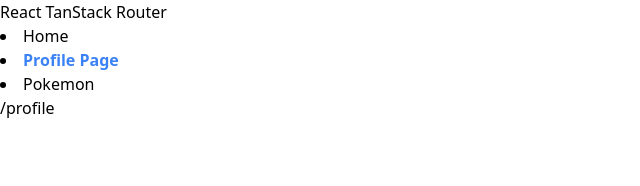
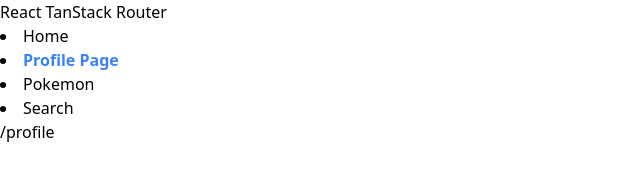
Before and after one commit to striverz/tanstack-router, a React (Vite) app: page /profile in a window 1280 px wide. Shown: the top 186 px of the page, without its empty margins (0-640 px from the left). Built offline with nearby package versions, Linux system fonts and the light colour scheme.

Commit message:
learned about validation in the tanstack router

```diff
--- a/src/routeTree.gen.ts
+++ b/src/routeTree.gen.ts
@@ -11,12 +11,19 @@
 // Import Routes
 
 import { Route as rootRoute } from './routes/__root'
+import { Route as SearchImport } from './routes/search'
 import { Route as ProfileImport } from './routes/profile'
 import { Route as IndexImport } from './routes/index'
 import { Route as PokemonIndexImport } from './routes/pokemon/index'
 import { Route as PokemonIdImport } from './routes/pokemon/$id'
 
 // Create/Update Routes
+
+const SearchRoute = SearchImport.update({
+  id: '/search',
+  path: '/search',
+  getParentRoute: () => rootRoute,
+} as any)
 
 const ProfileRoute = ProfileImport.update({
   id: '/profile',
@@ -60,6 +67,13 @@
       preLoaderRoute: typeof ProfileImport
       parentRoute: typeof rootRoute
     }
+    '/search': {
+      id: '/search'
+      path: '/search'
+      fullPath: '/search'
+      preLoaderRoute: typeof SearchImport
+      parentRoute: typeof rootRoute
+    }
     '/pokemon/$id': {
       id: '/pokemon/$id'
       path: '/pokemon/$id'
@@ -82,6 +96,7 @@
 export interface FileRoutesByFullPath {
   '/': typeof IndexRoute
   '/profile': typeof ProfileRoute
+  '/search': typeof SearchRoute
   '/pokemon/$id': typeof PokemonIdRoute
   '/pokemon': typeof PokemonIndexRoute
 }
@@ -89,6 +104,7 @@
 export interface FileRoutesByTo {
   '/': typeof IndexRoute
   '/profile': typeof ProfileRoute
+  '/search': typeof SearchRoute
   '/pokemon/$id': typeof PokemonIdRoute
   '/pokemon': typeof PokemonIndexRoute
 }
@@ -97,22 +113,24 @@
   __root__: typeof rootRoute
   '/': typeof IndexRoute
   '/profile': typeof ProfileRoute
+  '/search': typeof SearchRoute
   '/pokemon/$id': typeof PokemonIdRoute
   '/pokemon/': typeof PokemonIndexRoute
 }
 
 export interface FileRouteTypes {
   fileRoutesByFullPath: FileRoutesByFullPath
-  fullPaths: '/' | '/profile' | '/pokemon/$id' | '/pokemon'
+  fullPaths: '/' | '/profile' | '/search' | '/pokemon/$id' | '/pokemon'
   fileRoutesByTo: FileRoutesByTo
-  to: '/' | '/profile' | '/pokemon/$id' | '/pokemon'
-  id: '__root__' | '/' | '/profile' | '/pokemon/$id' | '/pokemon/'
+  to: '/' | '/profile' | '/search' | '/pokemon/$id' | '/pokemon'
+  id: '__root__' | '/' | '/profile' | '/search' | '/pokemon/$id' | '/pokemon/'
   fileRoutesById: FileRoutesById
 }
 
 export interface RootRouteChildren {
   IndexRoute: typeof IndexRoute
   ProfileRoute: typeof ProfileRoute
+  SearchRoute: typeof SearchRoute
   PokemonIdRoute: typeof PokemonIdRoute
   PokemonIndexRoute: typeof PokemonIndexRoute
 }
@@ -120,6 +138,7 @@
 const rootRouteChildren: RootRouteChildren = {
   IndexRoute: IndexRoute,
   ProfileRoute: ProfileRoute,
+  SearchRoute: SearchRoute,
   PokemonIdRoute: PokemonIdRoute,
   PokemonIndexRoute: PokemonIndexRoute,
 }
@@ -136,6 +155,7 @@
       "children": [
         "/",
         "/profile",
+        "/search",
         "/pokemon/$id",
         "/pokemon/"
       ]
@@ -146,6 +166,9 @@
     "/profile": {
       "filePath": "profile.tsx"
     },
+    "/search": {
+      "filePath": "search.tsx"
+    },
     "/pokemon/$id": {
       "filePath": "pokemon/$id.tsx"
     },
--- a/src/routes/__root.tsx
+++ b/src/routes/__root.tsx
@@ -30,6 +30,18 @@
           Pokemon
         </Link>
       </li>
+      <li>
+        <Link
+          to="/search"
+          search={{
+            query: "manikanta",
+            hasDiscount: true,
+            categories: ["Clothing"],
+          }}
+        >
+          Search
+        </Link>
+      </li>
       <Outlet />
     </React.Fragment>
   );
--- /dev/null
+++ b/src/routes/search.tsx
@@ -0,0 +1,31 @@
+import { createFileRoute } from "@tanstack/react-router";
+
+type searchItems = {
+  query: string;
+  hasDiscount: boolean;
+  categories: Category[];
+};
+
+type Category = "Electronics" | "Clothing" | "Automobile";
+export const Route = createFileRoute("/search")({
+  component: RouteComponent,
+  validateSearch: (search: Record<string, unknown>): searchItems => {
+    return {
+      query: search.query as string,
+      hasDiscount: search.hasDiscount === "true",
+      categories: (search.categories as string).split(",") as Category[],
+    };
+  },
+});
+
+function RouteComponent() {
+  const { query, hasDiscount, categories } = Route.useSearch();
+
+  return (
+    <div>
+      <li>{query}</li>
+      <li className="text-black">{hasDiscount}</li>
+      <li>{categories}</li>
+    </div>
+  );
+}
```
Also changed, not shown: 1 other file (tests, documents, lock files or other folders).
